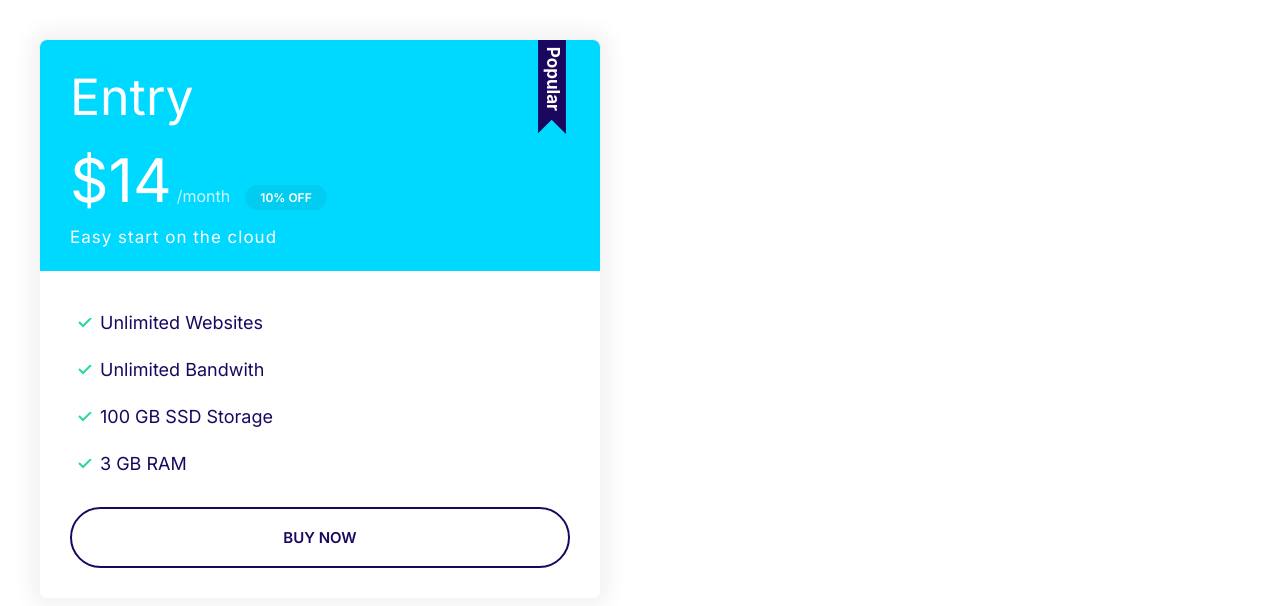
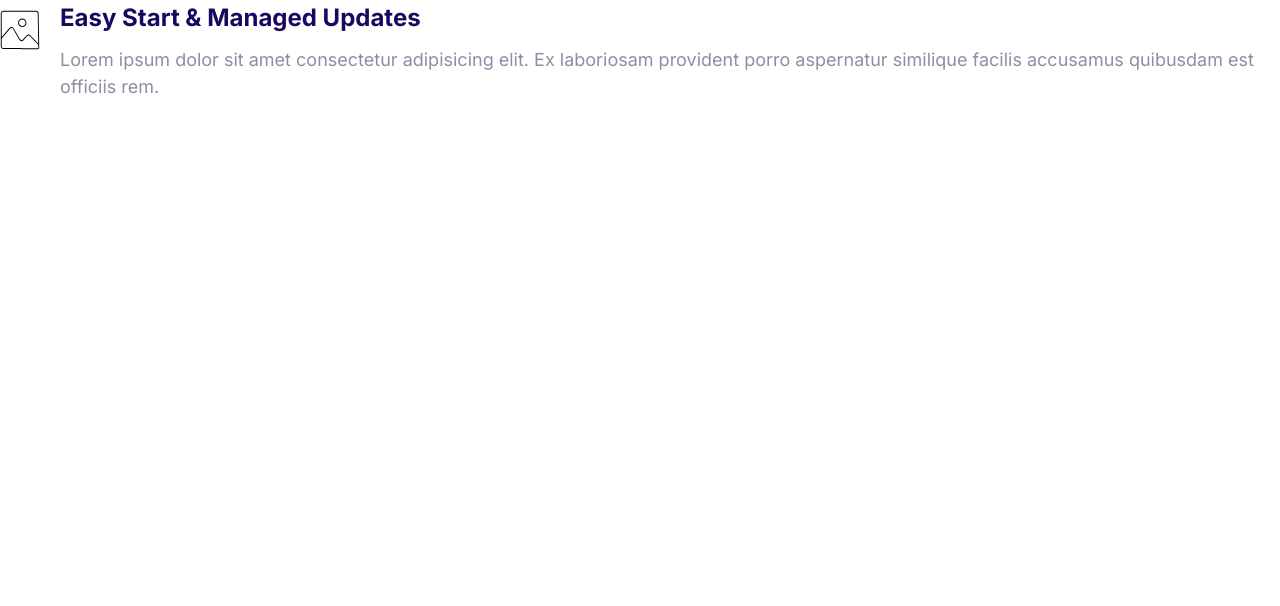
Before and after one commit to Nikitakal/moshify, a plain HTML site: page index.html in a window 1280 px wide. Drawn offline with Linux system fonts and the light colour scheme.

Commit message:
Added media components

```diff
--- a/css/styles.css
+++ b/css/styles.css
@@ -300,3 +300,16 @@ a {
     font-size: 1.7rem;
   }
 }
+/* Media */
+.media {
+  display: flex;
+}
+.media__title {
+  margin-top: 0;
+}
+.media__body {
+  margin: 0 2rem;
+}
+.media__image {
+  margin-top: 1rem;
+}
--- a/index.html
+++ b/index.html
@@ -15,26 +15,19 @@
     <title>Moshify</title>
   </head>
   <body>
-    <div style="width: 50%; padding: 4rem">
-      <div class="plan plan--popular">
-        <div class="card card--secondary">
-          <header class="card__header">
-            <h3 class="plan__name">Entry</h3>
-            <span class="plan__price">$14</span>
-            <span class="plan__billing-cycle">/month</span>
-            <span class="badge badge--secondary badge--small">10% OFF</span>
-            <span class="plan__description">Easy start on the cloud</span>
-          </header>
-          <div class="card__body">
-            <ul class="list list--tick">
-              <li class="list__item">Unlimited Websites</li>
-              <li class="list__item">Unlimited Bandwith</li>
-              <li class="list__item">100 GB SSD Storage</li>
-              <li class="list__item">3 GB RAM</li>
-            </ul>
-            <button class="btn btn--outline btn--block">Buy Now</button>
-          </div>
-        </div>
+    <div class="media">
+      <div class="media__image">
+        <svg class="icon icon--primary">
+          <use xlink:href="images/sprite.svg#snap"></use>
+        </svg>
+      </div>
+      <div class="media__body">
+        <h3 class="media__title">Easy Start & Managed Updates</h3>
+        <p>
+          Lorem ipsum dolor sit amet consectetur adipisicing elit. Ex laboriosam
+          provident porro aspernatur similique facilis accusamus quibusdam est
+          officiis rem.
+        </p>
       </div>
     </div>
   </body>
```
Also changed, not shown: css/components/media.html (added, +15 -0 lines).
